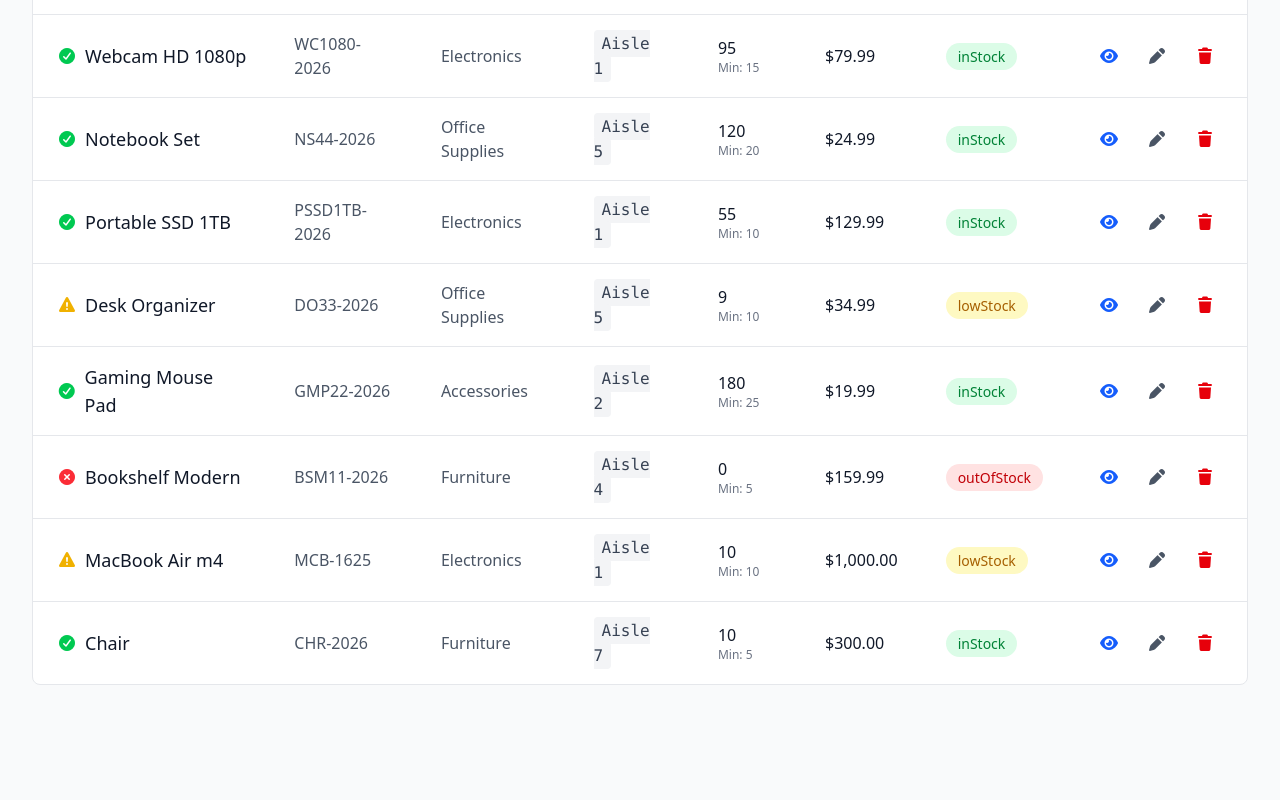
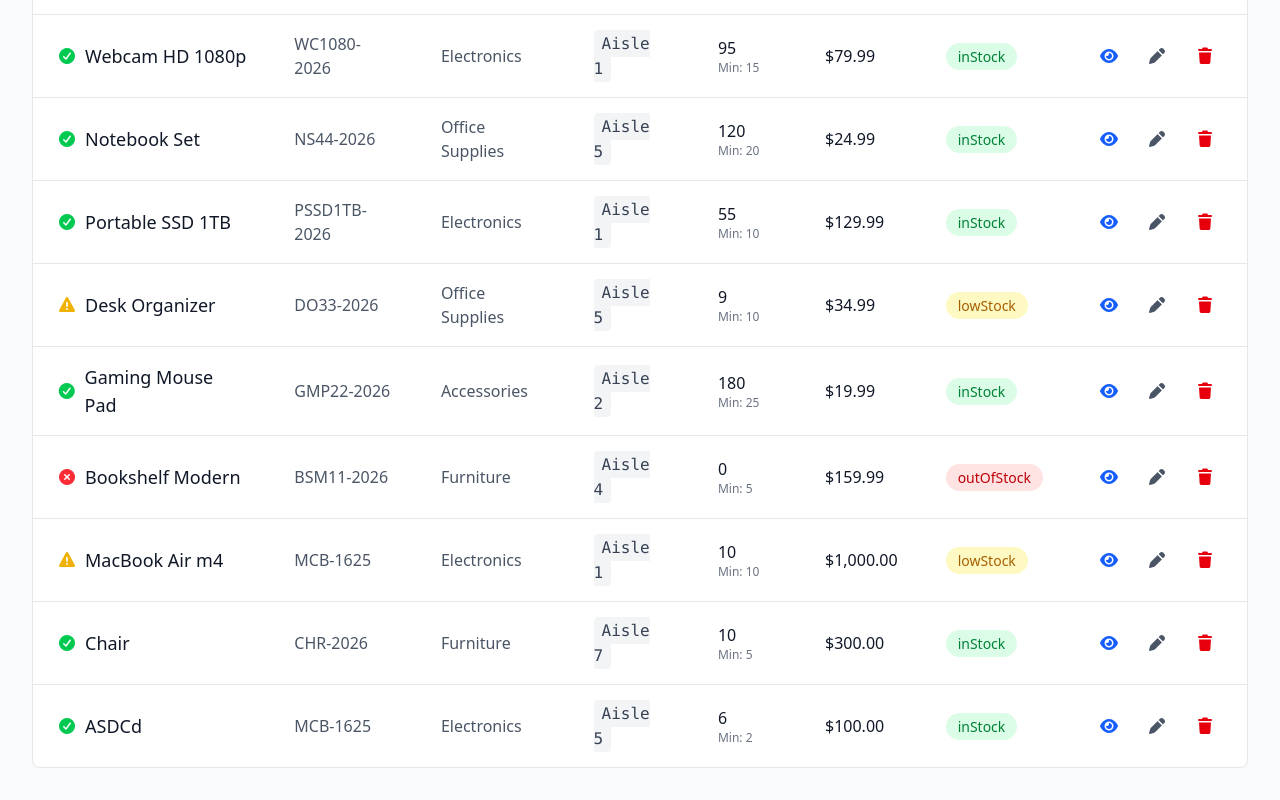
Before and after one commit to 7atoom/Products-warehouse, an Angular app: page /products in a window 1280 px wide. Shown: the part 1177-1977 px from the top of the page. Before the commit the page ends 1894 px from the top, so only its background shows below. Built offline with nearby package versions, Linux system fonts and the light colour scheme; data requests are answered from the project's data file.

Commit message:
refactor product ID handling to use string type across product interfaces, services, and components; update product creation logic and sample data accordingly

```diff
--- a/db.json
+++ b/db.json
@@ -288,6 +288,22 @@
       "createdAt": "2026-01-26T18:43:53.580Z",
       "imageUrl": "",
       "lastOrdered": ""
+    },
+    {
+      "id": "6794",
+      "name": "ASDCd",
+      "description": "dfdjkhf fdkahflk ",
+      "price": 100,
+      "status": "inStock",
+      "supplier": "Dell",
+      "category": "Electronics",
+      "imageUrl": "",
+      "createdAt": "2026-01-27T22:19:18.850Z",
+      "productCode": "MCB-1625",
+      "location": "Aisle 5",
+      "quantity": 6,
+      "minStock": 2,
+      "lastRestocked": "2026-01-01T00:00:00.000Z"
     }
   ],
   "categories": [
--- a/src/app/pages/product-details/product-details.html
+++ b/src/app/pages/product-details/product-details.html
@@ -27,14 +27,14 @@
       </button>
       <div class="flex gap-3">
         <button
-          (click)="onEdit(product.id)"
+          (click)="onEdit(product.id!)"
           class="flex items-center gap-2 px-4 py-2 bg-blue-600 text-white rounded-lg hover:bg-blue-700 transition-colors"
         >
           <i class="fa-solid fa-pen text-sm"></i>
           Edit Product
         </button>
         <button
-          (click)="onDelete(product.id)"
+          (click)="onDelete(product.id!)"
           class="flex items-center gap-2 px-4 py-2 bg-red-600 text-white rounded-lg hover:bg-red-700 transition-colors"
         >
           <i class="fa-solid fa-trash text-sm"></i>
--- a/src/app/pages/product-details/product-details.ts
+++ b/src/app/pages/product-details/product-details.ts
@@ -27,13 +27,13 @@ export class ProductDetails implements OnInit {
     const id = this.route.snapshot.paramMap.get('id');
 
     if (id) {
-      this.loadProduct(+id);
+      this.loadProduct(id);
     } else {
       this.error.set('Invalid product ID');
     }
   }
 
-  loadProduct(id: number) {
+  loadProduct(id: string) {
     this.loading.set(true);
     this.error.set(null);
     this.product.set(null);
@@ -56,12 +56,12 @@ export class ProductDetails implements OnInit {
     this.router.navigate(['/products']);
   }
 
-  onEdit(id: string | number) {
-    this.viewStateService.setEditView(+id);
+  onEdit(id: string) {
+    this.viewStateService.setEditView(id);
     this.router.navigate(['/productForm']);
   }
 
-  onDelete(id: string | number) {
+  onDelete(id: string) {
     const currentProduct = this.product();
 
     if (!currentProduct) return;
@@ -78,7 +78,7 @@ export class ProductDetails implements OnInit {
       reverseButtons: true
     }).then((result) => {
       if (result.isConfirmed) {
-        this.productsService.deleteProduct(+id).subscribe({
+        this.productsService.deleteProduct(id).subscribe({
           next: () => {
             Swal.fire({
               title: 'Deleted!',
--- a/src/app/pages/product-form/product-form.ts
+++ b/src/app/pages/product-form/product-form.ts
@@ -96,7 +96,7 @@ export class ProductForm implements OnInit {
   }
 
 
-  loadProductForEdit(productId: number) {
+  loadProductForEdit(productId: string) {
     this.loading = true;
     this.error = null;
 
@@ -243,13 +243,23 @@ export class ProductForm implements OnInit {
   }
 
   private createProduct(product: Partial<Product>) {
-    const newProduct: Product = {
-      ...product,
+    const newProduct: Omit<Product, 'id'> = {
+      name: product.name || '',
+      description: product.description || '',
+      price: product.price || 0,
+      status: product.status || 'inStock',
+      supplier: product.supplier || null,
+      category: product.category || '',
+      imageUrl: '',
       createdAt: new Date().toISOString(),
-      imageUrl: '',
-    } as Product;
+      productCode: product.productCode || '',
+      location: product.location || '',
+      quantity: product.quantity || 0,
+      minStock: product.minStock || 0,
+      lastRestocked: product.lastRestocked || null,
+    };
 
-    this.productsService.createProduct(newProduct).subscribe({
+    this.productsService.createProduct(newProduct as Product).subscribe({
       next: () => {
         console.log('Product created successfully');
         this.toastService.success('Product created successfully');
@@ -263,7 +273,7 @@ export class ProductForm implements OnInit {
     });
   }
 
-  private updateProduct(id: number, product: Partial<Product>) {
+  private updateProduct(id: string, product: Partial<Product>) {
     if (!this.originalProduct) {
       this.error = 'Original product data not found';
       this.toastService.error('Original product data not found');
--- a/src/app/pages/products-list/products-list.html
+++ b/src/app/pages/products-list/products-list.html
@@ -114,7 +114,7 @@
                 <div class="flex items-center justify-end gap-3">
 
                   <button
-                    (click)="viewDetails(product.id)"
+                    (click)="viewDetails(product.id!)"
                     class="p-2 text-blue-600 hover:bg-blue-50 rounded-lg"
                     title="View details"
                     type="button"
@@ -123,7 +123,7 @@
                   </button>
 
                   <button
-                    (click)="editProduct(product.id)"
+                    (click)="editProduct(product.id!)"
                     class="p-2 text-gray-600 hover:bg-gray-100 rounded-lg"
                     title="Edit"
                     type="button"
@@ -132,7 +132,7 @@
                   </button>
 
                   <button
-                    (click)="deleteProduct(product.id)"
+                    (click)="deleteProduct(product.id!)"
                     class="p-2 text-red-600 hover:bg-red-50 rounded-lg"
                     title="Delete"
                     type="button"
--- a/src/app/pages/products-list/products-list.ts
+++ b/src/app/pages/products-list/products-list.ts
@@ -30,21 +30,21 @@ export class ProductsList implements OnInit {
     this.productsService.loadProducts();
   }
 
-  viewDetails(id: number) {
+  viewDetails(id: string) {
     console.log('View product', id);
     this.router.navigate(['/products', id]).then(() =>
       console.log('Navigated to product details', id));
     this.viewStateService.setDetailsView(id);
   }
 
-  editProduct(id: number) {
+  editProduct(id: string) {
     console.log('Edit product', id);
     this.router.navigate(['/productForm']).then(() =>
       console.log('Navigated to edit product', id));
       this.viewStateService.setEditView(id);
   }
 
-  deleteProduct(id: number) {
+  deleteProduct(id: string) {
     Swal.fire({
       title: 'Delete product?',
       text: "You won't be able to undo this!",
--- a/src/app/services/products-service.ts
+++ b/src/app/services/products-service.ts
@@ -86,7 +86,7 @@ export class ProductsService {
     });
   }
 
-  getProductById(id: number): Observable<Product> {
+  getProductById(id: string): Observable<Product> {
     return this.http.get<Product>(`${this.apiBaseUrl}/${id}`).pipe(
       catchError(err => {
         this._error.set('Failed to load product details');
@@ -101,13 +101,13 @@ export class ProductsService {
       .pipe(tap(() => this.loadProducts()));
   }
 
-  updateProduct(id: number | string, product: Product): Observable<Product> {
+  updateProduct(id: string, product: Product): Observable<Product> {
     return this.http
       .put<Product>(`${this.apiBaseUrl}/${id}`, product)
       .pipe(tap(() => this.loadProducts()));
   }
 
-  deleteProduct(id: number | string): Observable<void> {
+  deleteProduct(id: string): Observable<void> {
     this._deleting.set(true);
     return this.http
       .delete<void>(`${this.apiBaseUrl}/${id}`)
--- a/src/app/services/view-state-service.ts
+++ b/src/app/services/view-state-service.ts
@@ -5,14 +5,14 @@ import { Injectable, signal } from '@angular/core';
 })
 export class ViewStateService {
   readonly currentView = signal<'list' | 'create' | 'edit' | 'details'>('list');
-  readonly editingProductId = signal<number | null>(null);
+  readonly editingProductId = signal<string | null>(null);
 
   setCreateView() {
     this.currentView.set('create');
     this.editingProductId.set(null);
   }
 
-  setEditView(productId: number) {
+  setEditView(productId: string) {
     this.currentView.set('edit');
     this.editingProductId.set(productId);
   }
@@ -22,7 +22,7 @@ export class ViewStateService {
     this.editingProductId.set(null);
   }
 
-  setDetailsView(productId: number) {
+  setDetailsView(productId: string) {
     this.currentView.set('details');
     this.editingProductId.set(productId);
   }
--- a/src/app/utils/Product.ts
+++ b/src/app/utils/Product.ts
@@ -1,5 +1,5 @@
 export interface Product {
-  id: number;
+  id?: string;
   name: string;
   description: string;
   price: number;
```
